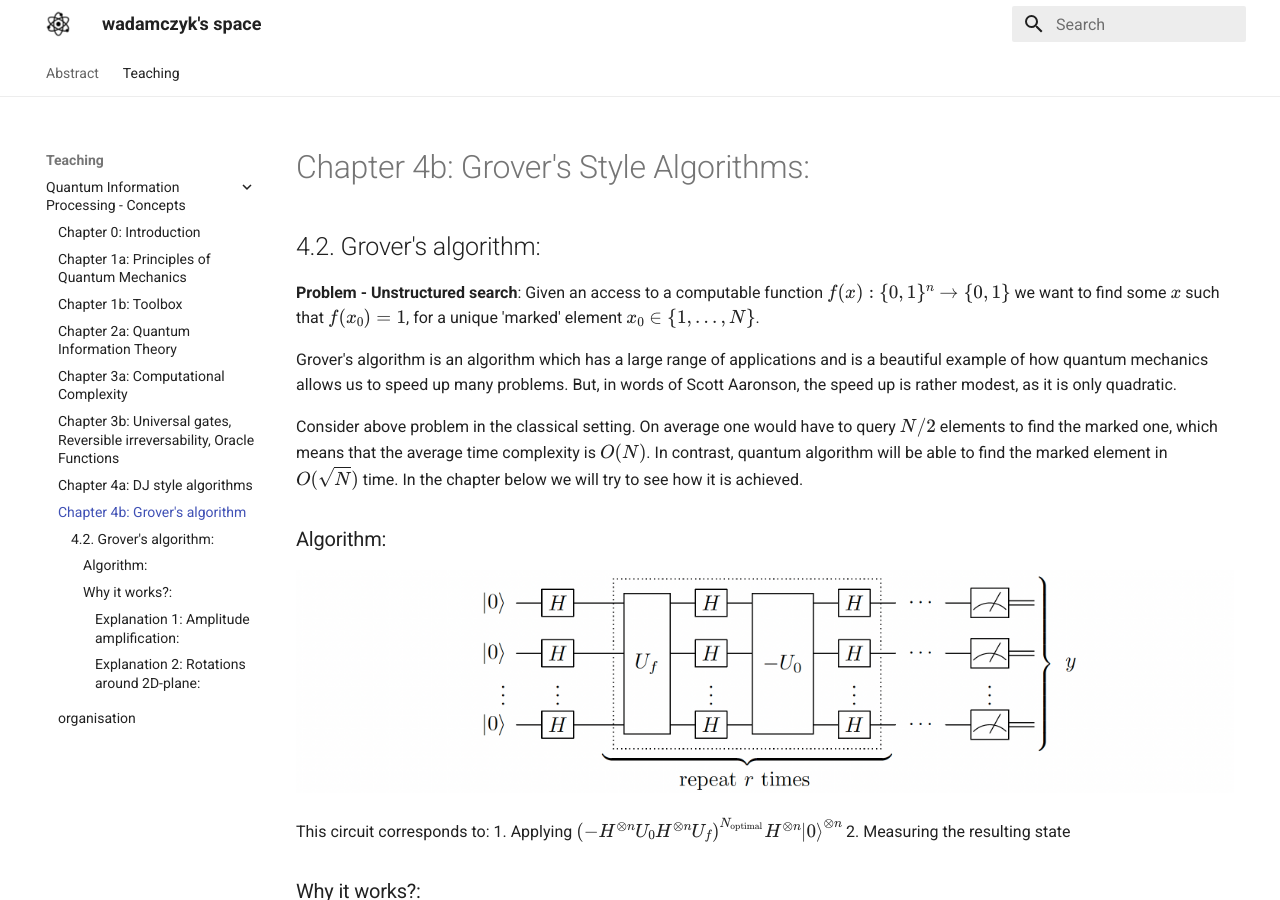
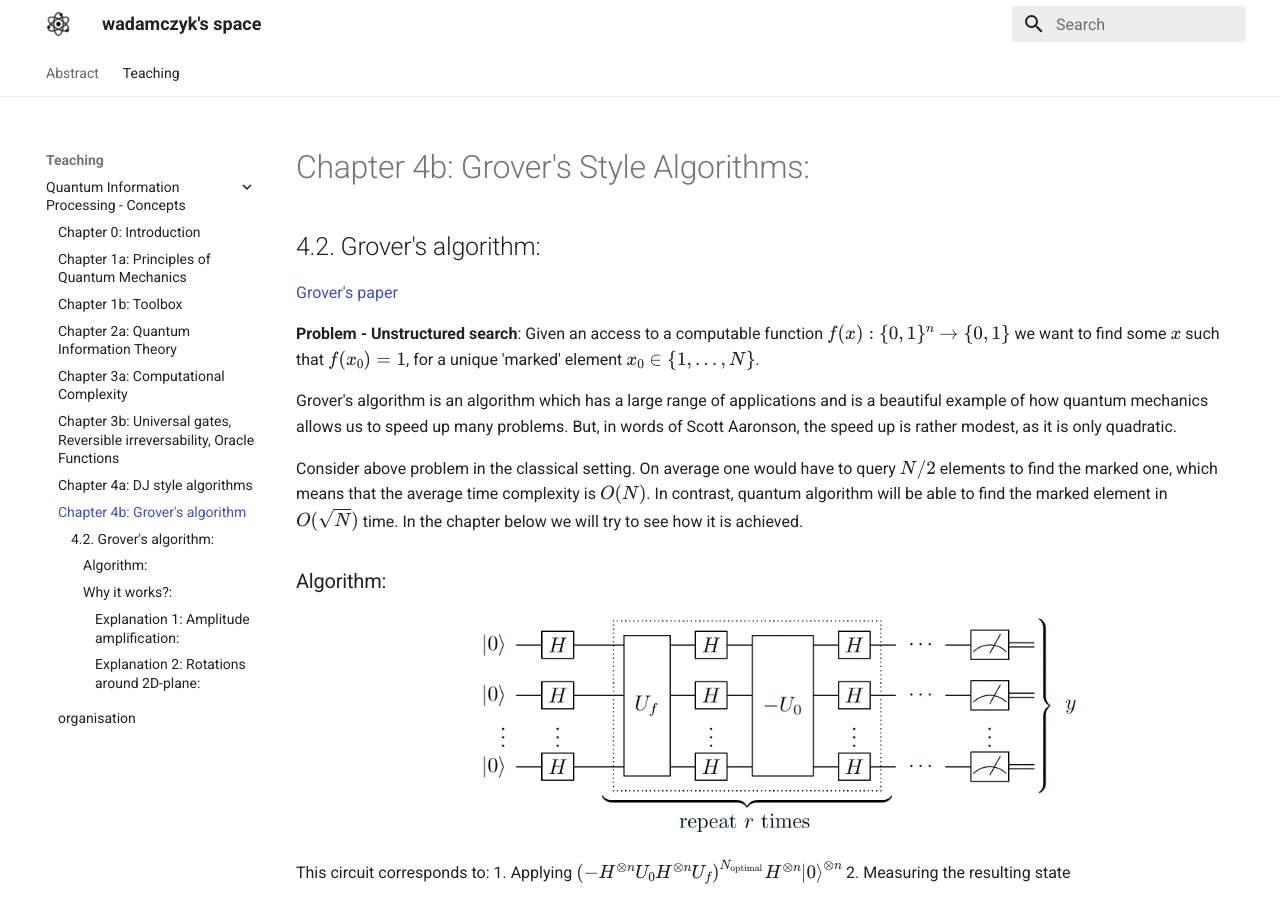
Before and after one commit to wojtekadamczyk3/wadamczyk, an MkDocs documentation site: the page built from docs/qip1/ch4b.md, in a window 1280 px wide and 900 px high. Built offline with MkDocs 1.6.1 and Material for MkDocs 9.7.7, drawn with Linux system fonts in a browser that asks for light colours.

Commit message:
Grovers Algorithm

```diff
--- a/docs/qip1/ch4b.md
+++ b/docs/qip1/ch4b.md
@@ -1,6 +1,9 @@
 # Chapter 4b: Grover's Style Algorithms:
 
 ## 4.2. Grover's algorithm:
+
+[Grover's paper](https://arxiv.org/pdf/quant-ph/9605043)
+
 **Problem - Unstructured search**: Given an access to a computable function $f(x) : \{0,1\}^n \rightarrow \{0,1\}$ we want to find some $x$ such that $f(x_0) = 1$, for a unique 'marked' element $x_0\in\{1,...,N\}$.
 
 Grover's algorithm is an algorithm which has a large range of applications and is a beautiful example of how quantum mechanics allows us to speed up many problems. But, in words of Scott Aaronson,  the speed up is rather modest, as it is only quadratic.
```
Also changed, not shown: docs/qip1/ch4/Q4_oscilation.png (added), docs/qip1/ch4/QFT_circuit.png (added), docs/qip1/ch4/jozsa_period_finding.png (added), docs/qip1/ch4/period_finding_algorithm_circuit.png (added).
